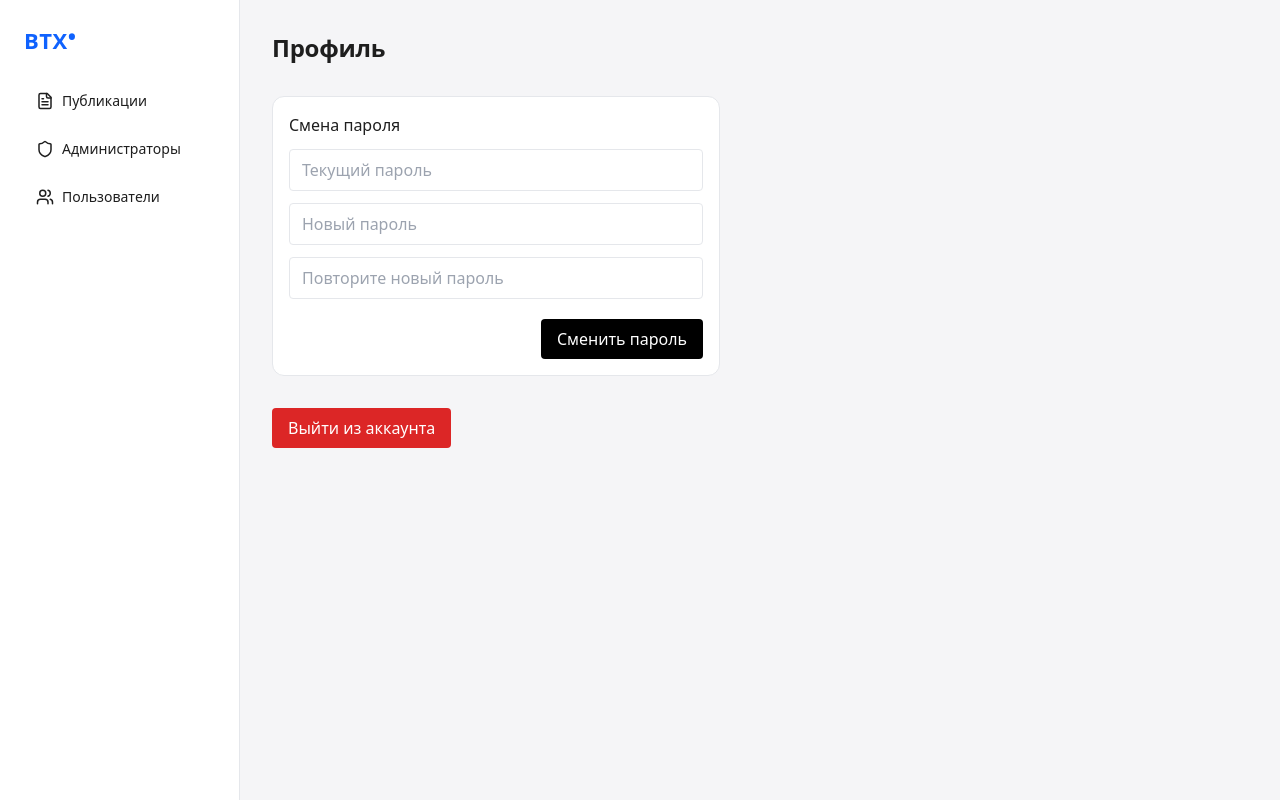
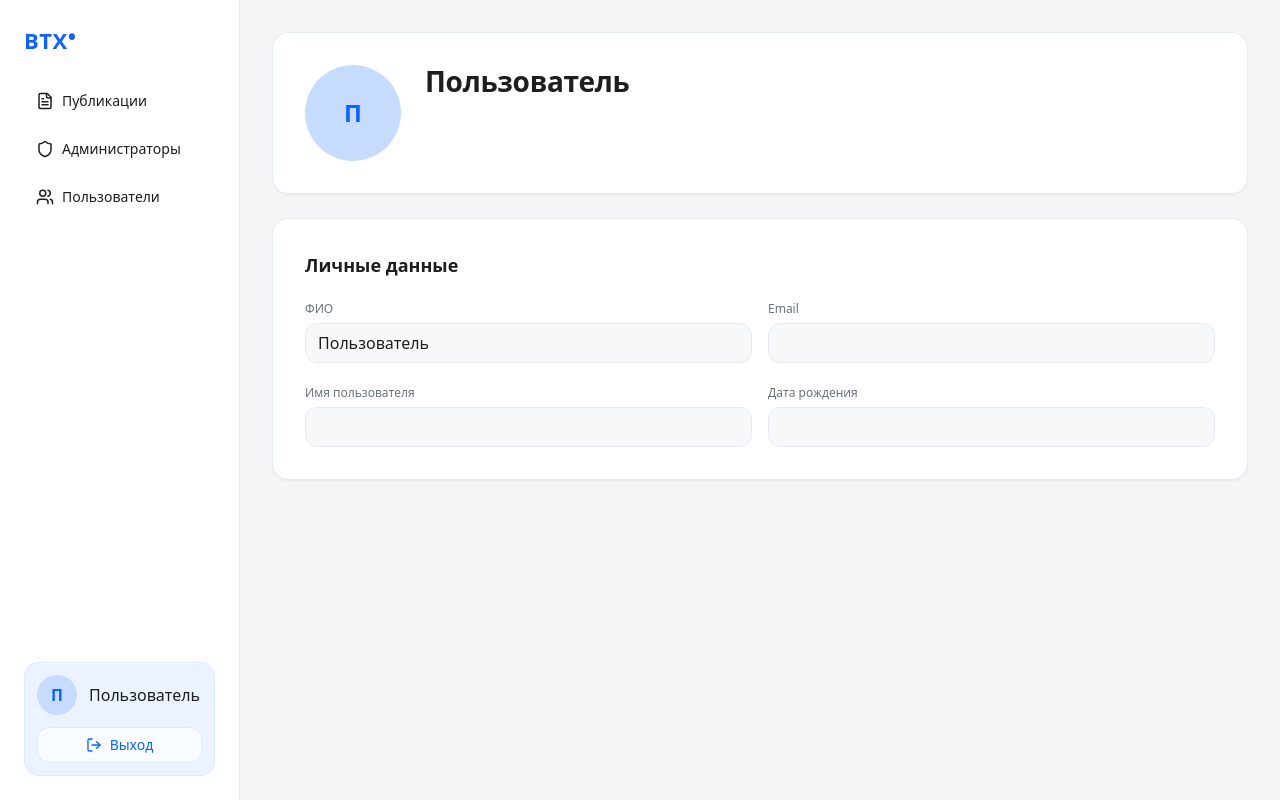
Before and after one commit to Hnt899/test, a Next.js app: page /panel/profile in a window 1280 px wide. Built offline with nearby package versions, Linux system fonts and the light colour scheme; no server answers.

Commit message:
1 комит

```diff
--- a/app/panel/layout.tsx
+++ b/app/panel/layout.tsx
@@ -3,10 +3,12 @@
 import React, { useEffect, useState } from "react";
 import Link from "next/link";
 import { usePathname } from "next/navigation";
+import { Menu as MenuIcon, X as XIcon, FileText, Shield, Users } from "lucide-react";
+
 import BTXLogo from "@/shared/components/BTXLogo";
 import ProfileCard from "@/shared/components/ProfileCard";
-import { Menu as MenuIcon, X as XIcon, FileText, Users, Shield } from "lucide-react";
 
+// навигация панели
 const NAV = [
   { href: "/panel/posts", label: "Публикации", icon: FileText },
   { href: "/panel/admins", label: "Администраторы", icon: Shield },
@@ -17,50 +19,72 @@ export default function PanelLayout({ children }: { children: React.ReactNode })
   const pathname = usePathname();
   const [open, setOpen] = useState(false);
 
-  useEffect(() => { setOpen(false); }, [pathname]);
+  // закрывать бургер при смене роута
+  useEffect(() => setOpen(false), [pathname]);
 
   return (
     <div className="min-h-screen bg-bg text-ink">
-      {/* Mobile topbar */}
+      {/* ===== Mobile topbar (логотип + бургер) ===== */}
       <div className="sm:hidden sticky top-0 z-40 bg-white border-b border-line h-14 flex items-center justify-between px-4">
         <BTXLogo className="text-[22px]" />
-        <button className="p-2 rounded-lg border border-line active:scale-95" onClick={() => setOpen(true)} aria-label="Открыть меню">
+        <button
+          aria-label="Открыть меню"
+          className="p-2 rounded-lg border border-line active:scale-95"
+          onClick={() => setOpen(true)}
+        >
           <MenuIcon size={20} />
         </button>
       </div>
 
+      {/* ===== Основная сетка: сайдбар + контент ===== */}
       <div className="grid grid-cols-1 sm:grid-cols-[240px_1fr]">
-        {/* ===== Desktop sidebar (изменено: flex-col + mt-auto для профиля) ===== */}
-        <aside className="hidden sm:flex h-screen sticky top-0 bg-white border-r border-line p-6 flex-col">
+        {/* ===== Desktop sidebar ===== */}
+        <aside className="hidden sm:flex h-dvh sticky top-0 bg-white border-r border-line p-6 flex-col">
           <BTXLogo className="text-[22px] mb-6" />
+
           <NavList pathname={pathname} />
 
-          {/* spacer */}
+          {/* раздел при необходимости
+          <div className="mt-6 pt-6 border-t border-line">
+            <Link href="/panel/profile" className="text-sm hover:text-brand">Профиль</Link>
+          </div> */}
+
+          {/* spacer чтобы профиль уехал к низу */}
           <div className="mt-auto" />
 
-          {/* профиль у самого низа */}
-
+          {/* карточка профиля — данные берутся из API */}
+          <ProfileCard />
         </aside>
 
-        {/* ===== Mobile drawer ===== */}
-        {open && <div className="sm:hidden fixed inset-0 z-40 bg-black/40" onClick={() => setOpen(false)} />}
-        <div className={`sm:hidden fixed z-50 top-0 left-0 h-full w-[78%] max-w-[320px]
-                         bg-white border-r border-line p-4 flex flex-col
-                         transition-transform ${open ? "translate-x-0" : "-translate-x-full"}`}>
+        {/* ===== Mobile drawer (off-canvas) ===== */}
+        {open && (
+          <div
+            className="sm:hidden fixed inset-0 z-40 bg-black/40"
+            onClick={() => setOpen(false)}
+          />
+        )}
+        <div
+          className={`sm:hidden fixed z-50 top-0 left-0 h-full w-[78%] max-w-[320px]
+                      bg-white border-r border-line p-4 flex flex-col
+                      transition-transform ${open ? "translate-x-0" : "-translate-x-full"}`}
+        >
           <div className="flex items-center justify-between mb-4">
             <BTXLogo className="text-[22px]" />
-            <button className="p-2 rounded-lg border border-line active:scale-95" onClick={() => setOpen(false)} aria-label="Закрыть меню">
+            <button
+              aria-label="Закрыть меню"
+              className="p-2 rounded-lg border border-line active:scale-95"
+              onClick={() => setOpen(false)}
+            >
               <XIcon size={18} />
             </button>
           </div>
 
           <NavList pathname={pathname} />
 
-          {/* spacer чтобы карточка уехала вниз */}
+          {/* spacer → профиль прилипает к низу */}
           <div className="flex-1" />
 
-          {/* профиль внизу бургер-меню */}
-
+          <ProfileCard />
         </div>
 
         {/* ===== Content ===== */}
@@ -70,6 +94,7 @@ export default function PanelLayout({ children }: { children: React.ReactNode })
   );
 }
 
+/* ===== Нав-лист с «пилюлями» иконками ===== */
 function NavList({ pathname }: { pathname: string }) {
   return (
     <nav className="flex flex-col gap-2">
@@ -81,7 +106,9 @@ function NavList({ pathname }: { pathname: string }) {
             href={href}
             className={[
               "flex items-center gap-2 px-3 h-10 rounded-full text-sm transition-colors",
-              active ? "bg-[#DDEBFF] text-[#0F62FE] font-semibold" : "hover:bg-gray-50",
+              active
+                ? "bg-[#DDEBFF] text-[#0F62FE] font-semibold"
+                : "hover:bg-gray-50",
             ].join(" ")}
           >
             <Icon size={18} className={active ? "text-[#0F62FE]" : "text-ink"} />
--- a/app/panel/profile/page.tsx
+++ b/app/panel/profile/page.tsx
@@ -1,87 +1,123 @@
 "use client";
 
-import { useState } from "react";
-import { changePassword } from "@/shared/api-services/profile";
-import { toast } from "sonner";
+import Image from "next/image";
+import { useMe } from "@/shared/hooks/useMe";
+
+function formatBirthDate(iso?: string) {
+  if (!iso) return "";
+  const d = new Date(iso);
+  return d.toLocaleDateString("ru-RU");
+}
+function calcAge(iso?: string) {
+  if (!iso) return undefined;
+  const b = new Date(iso);
+  const t = new Date();
+  let age = t.getFullYear() - b.getFullYear();
+  const m = t.getMonth() - b.getMonth();
+  if (m < 0 || (m === 0 && t.getDate() < b.getDate())) age--;
+  return age;
+}
 
 export default function ProfilePage() {
-  const [oldPassword, setOld] = useState("");
-  const [newPassword, setNew] = useState("");
-  const [newPassword2, setNew2] = useState("");
-  const [loading, setLoading] = useState(false);
+  const { data: me } = useMe();
 
-  async function handleSubmit(e: React.FormEvent) {
-    e.preventDefault();
-    if (!oldPassword || !newPassword || !newPassword2)
-      return toast.error("Заполните все поля");
-    if (newPassword !== newPassword2)
-      return toast.error("Пароли не совпадают");
+  const fullName =
+    [me?.firstName, me?.lastName].filter(Boolean).join(" ") ||
+    me?.username ||
+    me?.email ||
+    "Пользователь";
 
-    try {
-      setLoading(true);
-      await changePassword({ oldPassword, newPassword });
-      toast.success("Пароль успешно изменён");
-      setOld(""); setNew(""); setNew2("");
-    } catch (err) {
-      toast.error("Не удалось изменить пароль");
-    } finally {
-      setLoading(false);
-    }
-  }
-
-  async function logout() {
-    setLoading(true);
-    await fetch("/api/logout", { method: "POST" });
-    window.location.href = "/login";
-  }
+  const emailOrHandle = me?.email || (me?.username ? `@${me.username}` : "");
+  const avatarUrl = (me as any)?.image || (me as any)?.avatar || "";
+  const birth = formatBirthDate(me?.birthDate);
+  const age = calcAge(me?.birthDate);
 
   return (
-    <div className="max-w-md space-y-8">
-      <h1 className="text-2xl font-semibold">Профиль</h1>
+    <div className="space-y-6">
+      {/* Шапка */}
+      <section className="rounded-2xl bg-white border border-[#E6EAF2] p-6 sm:p-8 shadow-sm">
+        <div className="flex items-start gap-4 sm:gap-6">
+          <div className="shrink-0">
+            {avatarUrl ? (
+              <Image
+                src={avatarUrl}
+                alt={fullName}
+                width={96}
+                height={96}
+                className="rounded-full object-cover"
+              />
+            ) : (
+              <div className="w-24 h-24 rounded-full bg-[#C6DCFF] grid place-items-center text-[#0F62FE] text-2xl font-semibold">
+                {fullName.split(" ").map(w => w?.[0]).filter(Boolean).join("").slice(0,2)}
+              </div>
+            )}
+          </div>
 
-      {/* форма смены пароля */}
-      <form onSubmit={handleSubmit} className="bg-white border rounded-xl p-4 space-y-3">
-        <div className="font-medium">Смена пароля</div>
+          <div className="min-w-0">
+            <h1 className="text-2xl sm:text-[28px] font-bold text-ink truncate">
+              {fullName}
+            </h1>
+            {emailOrHandle && (
+              <a
+                href={me?.email ? `mailto:${me.email}` : undefined}
+                className="text-[14px] text-[#0F62FE] break-all"
+              >
+                {emailOrHandle}
+              </a>
+            )}
+
+            {/* Дата рождения + возраст под email, если есть */}
+            {birth && (
+              <div className="text-sm text-gray-600 mt-1">
+                {birth}{age !== undefined ? ` (${age} лет)` : ""}
+              </div>
+            )}
+          </div>
+        </div>
+      </section>
+
+      {/* Форма / карточка с полями */}
+      <section className="rounded-2xl bg-white border border-[#E6EAF2] p-6 sm:p-8 shadow-sm">
+        <h2 className="text-lg font-semibold mb-4">Личные данные</h2>
+
+        <div className="grid sm:grid-cols-2 gap-4">
+          <div className="space-y-1">
+            <label className="text-xs text-gray-500">ФИО</label>
             <input
-          type="password"
-          className="w-full border rounded px-3 py-2"
-          placeholder="Текущий пароль"
-          value={oldPassword}
-          onChange={(e) => setOld(e.target.value)}
+              className="w-full h-10 px-3 rounded-xl border border-[#E6EAF2] bg-[#F7F8FA]"
+              value={fullName}
+              readOnly
             />
+          </div>
+
+          <div className="space-y-1">
+            <label className="text-xs text-gray-500">Email</label>
             <input
-          type="password"
-          className="w-full border rounded px-3 py-2"
-          placeholder="Новый пароль"
-          value={newPassword}
-          onChange={(e) => setNew(e.target.value)}
+              className="w-full h-10 px-3 rounded-xl border border-[#E6EAF2] bg-[#F7F8FA]"
+              value={me?.email || ""}
+              readOnly
             />
+          </div>
+
+          <div className="space-y-1">
+            <label className="text-xs text-gray-500">Имя пользователя</label>
             <input
-          type="password"
-          className="w-full border rounded px-3 py-2"
-          placeholder="Повторите новый пароль"
-          value={newPassword2}
-          onChange={(e) => setNew2(e.target.value)}
+              className="w-full h-10 px-3 rounded-xl border border-[#E6EAF2] bg-[#F7F8FA]"
+              value={me?.username || ""}
+              readOnly
             />
-        <div className="flex justify-end gap-2 pt-2">
-          <button
-            type="submit"
-            disabled={loading}
-            className="px-4 py-2 bg-black text-white rounded disabled:opacity-50"
-          >
-            {loading ? "Сохраняем…" : "Сменить пароль"}
-          </button>
           </div>
-      </form>
 
-      {/* кнопка выхода */}
-      <button
-        onClick={logout}
-        disabled={loading}
-        className="px-4 py-2 bg-red-600 text-white rounded disabled:opacity-50"
-      >
-        {loading ? "Выходим…" : "Выйти из аккаунта"}
-      </button>
+          <div className="space-y-1">
+            <label className="text-xs text-gray-500">Дата рождения</label>
+            <input
+              className="w-full h-10 px-3 rounded-xl border border-[#E6EAF2] bg-[#F7F8FA]"
+              value={birth || ""}
+              readOnly
+            />
+          </div>
+        </div>
+      </section>
     </div>
   );
 }
--- a/shared/components/ProfileCard.tsx
+++ b/shared/components/ProfileCard.tsx
@@ -11,22 +11,31 @@ export default function ProfileCard() {
 
   const name =
     [me?.firstName, me?.lastName].filter(Boolean).join(" ") ||
-    me?.username ||
-    me?.email ||
-    "Пользователь";
+    me?.username || me?.email || "Пользователь";
 
   const handle = me?.username ? `@${me.username}` : (me?.email || "");
-
-  // поддержим разные поля с аватаром
   const avatarUrl = (me as any)?.image || (me as any)?.avatar || "";
 
-  async function onLogout() {
+  function openProfile() {
+    router.push("/panel/profile");
+  }
+
+  async function onLogout(e: React.MouseEvent) {
+    e.stopPropagation();            // ← не даём всплыть клику на карточку
     try { await fetch("/api/logout", { method: "POST" }); } catch {}
     router.replace("/login");
   }
 
   return (
-    <div className="rounded-[14px] border border-[#DDEBFF] bg-[#EAF3FF] p-3 shadow-[inset_0_1px_0_rgba(255,255,255,.5)]">
+    <div
+      onClick={openProfile}
+      className="rounded-[14px] border border-[#DDEBFF] bg-[#EAF3FF] p-3 shadow-[inset_0_1px_0_rgba(255,255,255,.5)]
+                 cursor-pointer select-none"
+      role="button"
+      aria-label="Открыть профиль"
+      tabIndex={0}
+      onKeyDown={(e) => (e.key === "Enter" || e.key === " ") && openProfile()}
+    >
       <div className="flex items-center gap-3">
         <div className="shrink-0">
           {avatarUrl ? (
--- a/shared/hooks/useMe.ts
+++ b/shared/hooks/useMe.ts
@@ -4,10 +4,11 @@ export type Me = {
   id?: number;
   firstName?: string;
   lastName?: string;
+  username?: string;
   email?: string;
-  username?: string;
-  image?: string;   // dummyjson
-  avatar?: string;  // возможное поле другого API
+  image?: string;
+  avatar?: string;
+  birthDate?: string;   // ← добавили
   guest?: boolean;
 };
 
```
Also changed, not shown: app/api/me/route.ts (+9 -5 lines), next.config.ts (+2 -6 lines). Lines whose indentation alone changed are shown as unchanged.
